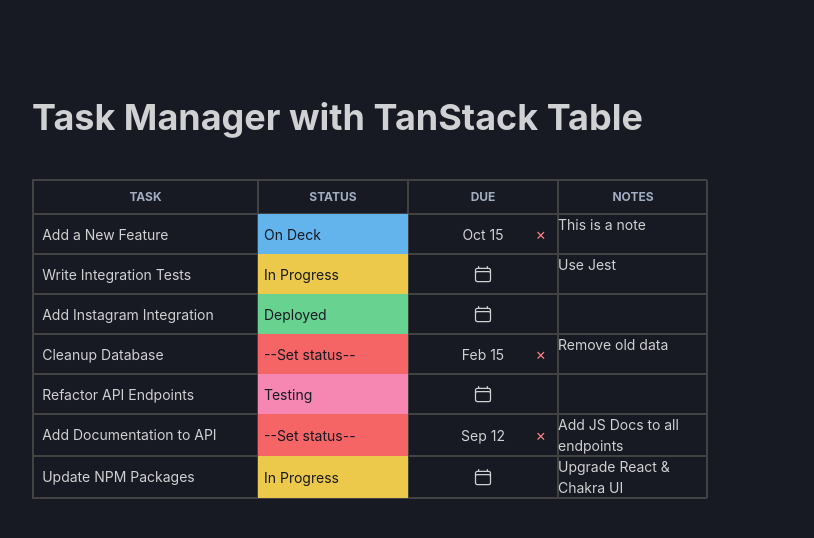
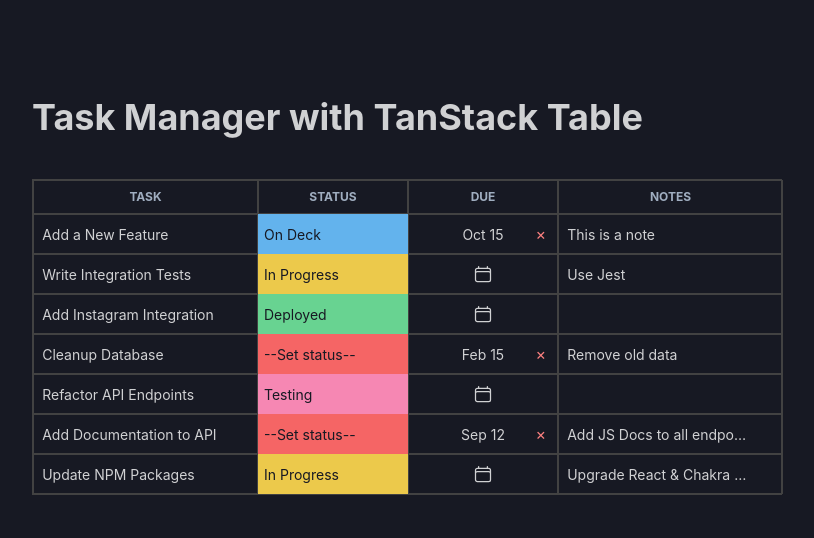
Before and after one commit to adex-badr18/react-table, a React (Vite) app: page / in a window 1280 px wide. Shown: the top 538 px of the page, without its empty margins (132-946 px from the left). Built offline with nearby package versions, Linux system fonts and the light colour scheme.

Commit message:
feat: Render all custom cells on task table

```diff
--- a/src/components/TaskTable.jsx
+++ b/src/components/TaskTable.jsx
@@ -26,7 +26,8 @@ const columns = [
     {
         accessorKey: 'notes',
         header: 'Notes',
-        cell: (props) => <p>{props.getValue()}</p>
+        size: 225,
+        cell: EditableCell,
     },
 ]
 
```
